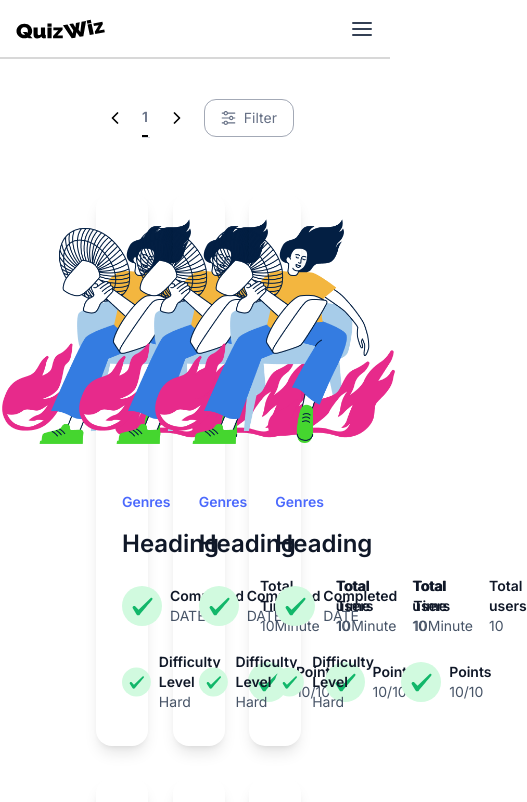
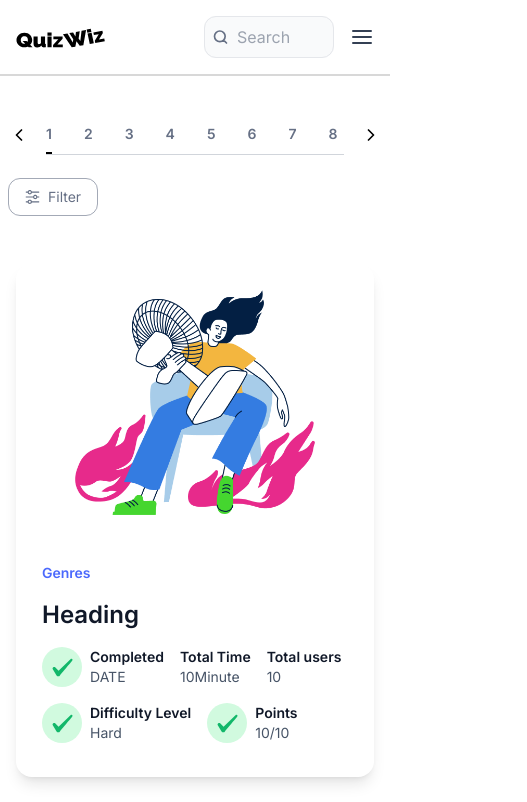
Before and after one commit to iraklikeche/quiz-wiz-front, a Vue app: page /quizzes in a window 390 px wide. Shown: the top 802 px of the page, 527 px wide, since content can reach past the window. Built offline with nearby package versions, Linux system fonts and the light colour scheme.

Commit message:
style:responsive-quiz-listing

```diff
--- a/src/components/Footer.vue
+++ b/src/components/Footer.vue
@@ -1,7 +1,7 @@
 <template>
   <div
     :class="[
-      'flex sm:flex-row flex-col gap-8 sm:gap-32 py-16 px-10 sm:pl-24 relative z-50,',
+      'flex sm:flex-row flex-col gap-8 sm:gap-32 py-16 px-10 sm:pl-12 relative z-50,',
       customClass
     ]"
   >
--- a/src/components/Header.vue
+++ b/src/components/Header.vue
@@ -9,7 +9,7 @@
   </TheModal>
 
   <nav
-    class="flex justify-between items-center border-b-2 border-[#666666] border-opacity-25 px-4 sm:px-24 py-4 w-full"
+    class="flex justify-between items-center border-b-2 border-[#666666] border-opacity-25 px-4 sm:px-12 py-4 w-full"
   >
     <div class="flex gap-20 items-center">
       <RouterLink :to="{ name: 'home' }">
@@ -21,8 +21,10 @@
         >Quizzes</RouterLink
       >
     </div>
-    <div class="sm:flex gap-6 items-center hidden">
+    <div class="flex gap-4 sm:gap-6 items-center">
       <slot />
+      <!-- <div class="sm:flex gap-6 items-center hidden"> -->
+      <div class="sm:flex gap-6 hidden">
         <RouterLink
           :to="{ name: 'register' }"
           class="bg-black px-6 py-2 shadow-br hover:text-black text-white font-bold text-sm rounded hover:bg-white hover:shadow-lg hover:scale-105 duration-300 transition-all"
@@ -41,6 +43,7 @@
       </div>
       <div class="sm:hidden">
         <MobileMenu @click="showModal = true" />
+      </div>
     </div>
   </nav>
 </template>
--- a/src/views/QuizzesView.vue
+++ b/src/views/QuizzesView.vue
@@ -10,7 +10,7 @@
           placeholder="Search"
           @focus="isFocused = true"
           @blur="isFocused = false"
-          class="outline-none pl-8 py-2 rounded-xl bg-transparent w-32 transition-all duration-300 focus:w-[21.5rem]"
+          class="outline-none pl-8 py-2 rounded-xl bg-transparent w-32 transition-all duration-300 focus:w-[10rem] sm:focus:w-[21.5rem]"
         />
         <button
           class="bg-white py-[0.9rem] px-4 rounded-r-xl border-l"
@@ -22,12 +22,16 @@
       </div>
     </div>
   </Header>
-  <div class="px-24">
+  <div class="sm:px-10">
+    <div class="sm:flex items-center">
       <div class="flex gap-2 pt-10 items-center justify-between">
         <button @click="scrollLeft" class="rotate-180 flex items-center justify-center pt-2">
           <SliderArrow />
         </button>
-      <ul class="flex gap-8 overflow-hidden border-b border-gray-300" ref="scrollContainer">
+        <ul
+          class="flex gap-8 overflow-hidden border-b border-gray-300 max-w-[71rem]"
+          ref="scrollContainer"
+        >
           <li
             v-for="(genre, index) in genres"
             :key="index"
@@ -46,8 +50,8 @@
         <button @click="scrollRight" class="pb-2">
           <SliderArrow />
         </button>
-
-      <div class="pb-2">
+      </div>
+      <div class="mt-4 sm:mt-0 px-2 sm:pt-8">
         <button
           class="group flex gap-2 items-center border border-custom-light-gray border-opacity-60 py-2 px-4 rounded-xl hover:bg-[#4B69FD] hover:bg-opacity-10 hover:scale-105 hover:border-custom-blue"
         >
@@ -56,7 +60,7 @@
         </button>
       </div>
     </div>
-    <div class="grid grid-cols-3 justify-between mt-12 gap-8">
+    <div class="grid grid-cols-1 sm:grid-cols-3 justify-between mt-12 gap-20 sm:gap-8 px-4 sm:px-0">
       <!-- Just for testing till I get data from back-end -->
       <Card />
       <Card />
@@ -74,7 +78,7 @@
       </button>
     </div>
   </div>
-  <Footer :customClass="'border-t border-border border-border-gray'" />
+  <Footer :customClass="'border-t border-border-gray pt-8 '" />
 </template>
 
 <script>
```
Lines whose indentation alone changed are shown as unchanged.
